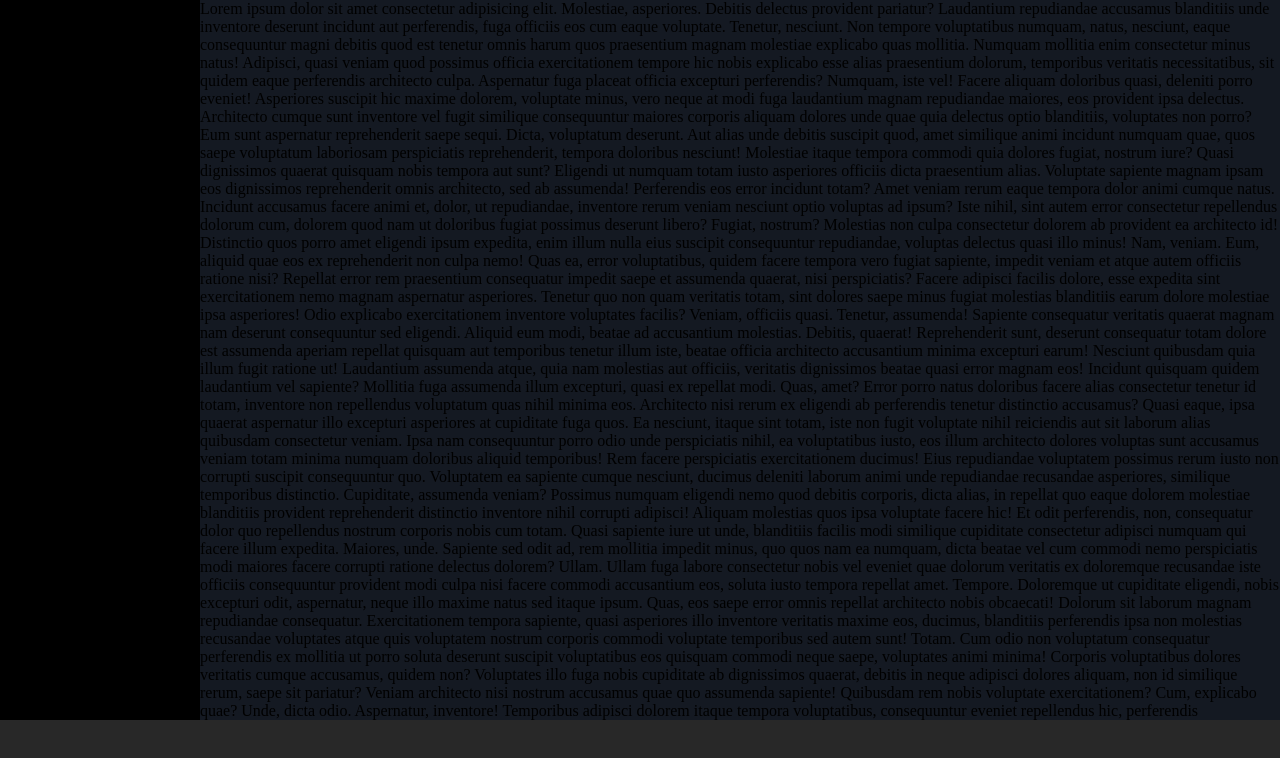
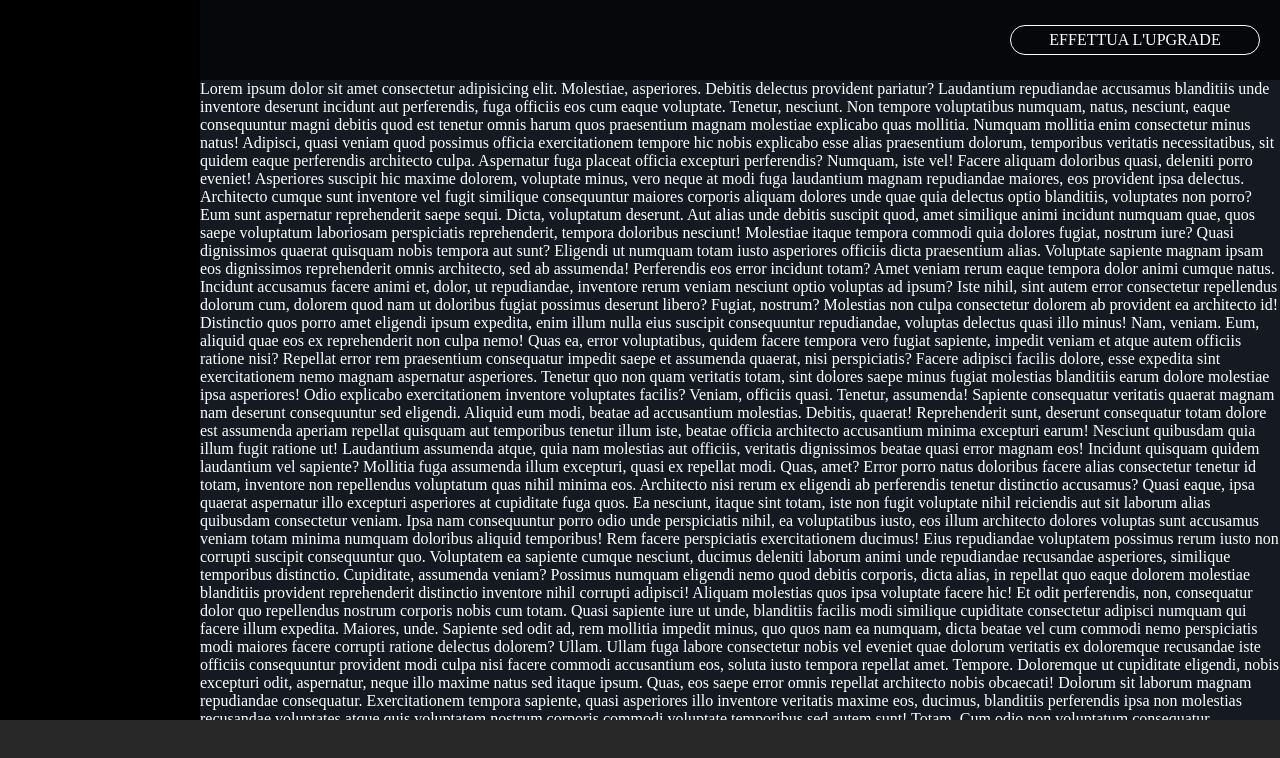
Before and after one commit to dpalexandru/html-css-spotifyweb, a plain HTML site: page index.html in a window 1280 px wide. Drawn offline with Linux system fonts and the light colour scheme.

Commit message:
[add]cta button in main content

```diff
--- a/assets/css/style.css
+++ b/assets/css/style.css
@@ -9,6 +9,11 @@
 /*Utility*/
 
 /*Leyout*/
+
+.row {
+  display: flex;
+  flex-wrap: wrap;
+}
 
 /*Main*/
 main {
@@ -24,12 +29,37 @@ main {
   background-color: #000000;
 }
 
+/*header*/
+header {
+  height: 80px;
+  background-color: rgba(0, 0, 0, 0.7);
+  position: sticky;
+  top: 0;
+  display: flex;
+  align-items: center;
+  justify-content: flex-end;
+}
+
+.cta-button {
+  border: 1px solid white;
+  width: 250px;
+  text-align: center;
+  border-radius: 30px;
+  padding: 5px;
+  margin: 20px;
+  cursor: pointer;
+}
+
 /*Content*/
 #content {
   height: 100%;
   width: calc(100vw - 200px);
   overflow-y: auto;
+  color: white;
+  position: relative;
 }
+
+
 
 
 /*Footer*/
--- a/index.html
+++ b/index.html
@@ -15,6 +15,9 @@
   <main>
     <div id="sidebar"></div>
     <div id="content">
+      <header>
+        <div class="cta-button">EFFETTUA L'UPGRADE</div>
+      </header>
       Lorem ipsum dolor sit amet consectetur adipisicing elit. Molestiae, asperiores. Debitis delectus provident
       pariatur? Laudantium repudiandae accusamus blanditiis unde inventore deserunt incidunt aut perferendis, fuga
       officiis eos cum eaque voluptate.
```
